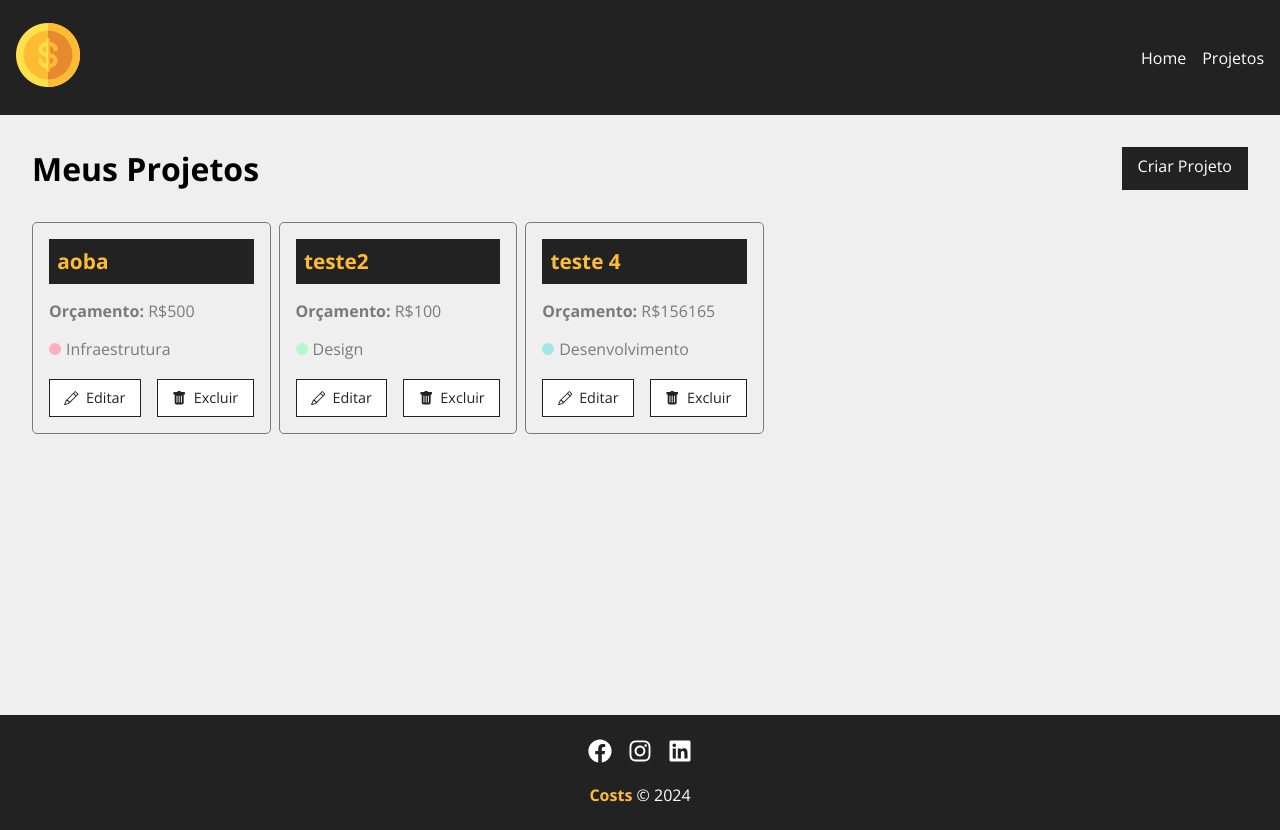
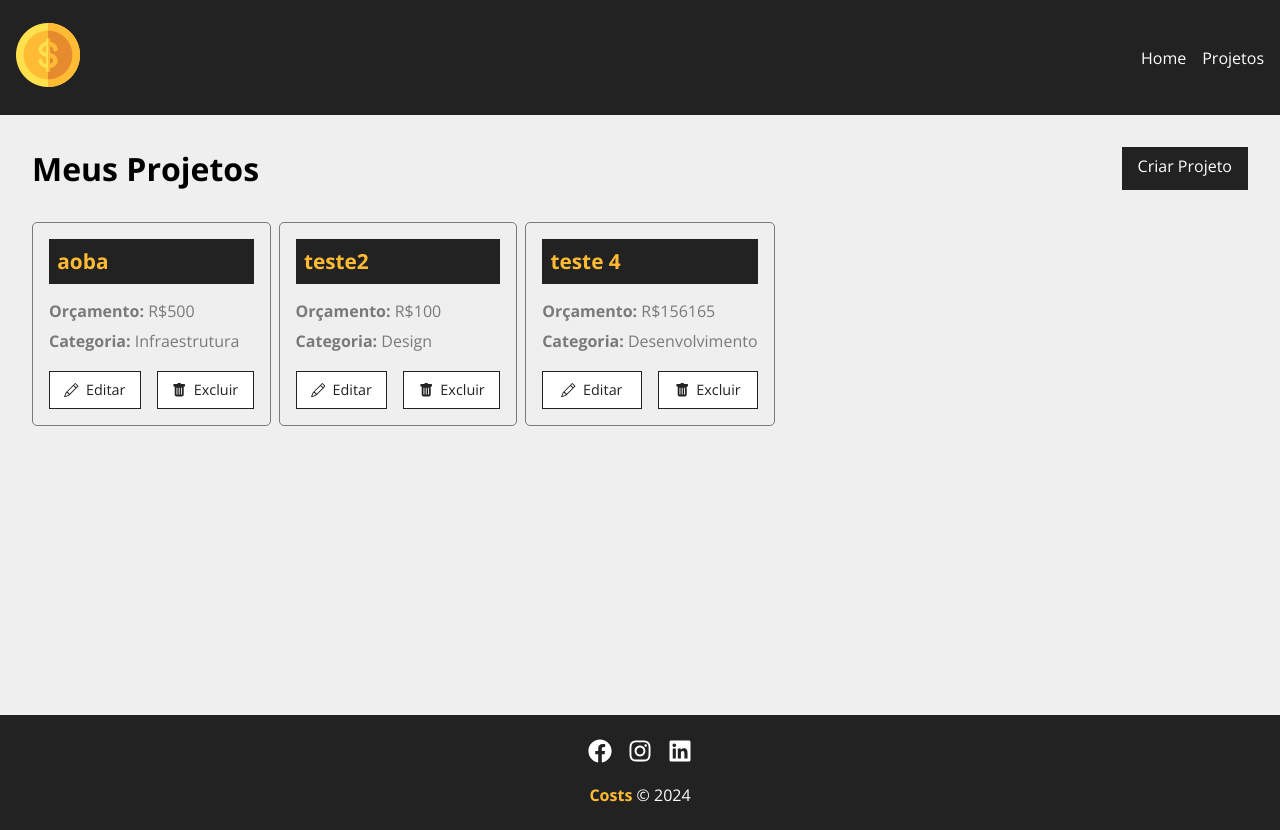
Before and after one commit to MateusFS99/Costs, a React (Create React App) app: page /projects in a window 1280 px wide. Built offline with nearby package versions, Linux system fonts and the light colour scheme; data requests are answered from the project's data file.

Commit message:
- Feat: Componentização Card

```diff
--- a/src/components/organisms/project/ProjectCard.jsx
+++ b/src/components/organisms/project/ProjectCard.jsx
@@ -1,8 +1,7 @@
 import { Link } from 'react-router-dom'
+import { BsPencil, BsFillTrashFill } from 'react-icons/bs'
 
-import styles from './ProjectCard.module.css'
-
-import { BsPencil, BsFillTrashFill } from 'react-icons/bs'
+import Card from '../../templates/Card'
 
 function ProjectCard({ project, handleRemove }) {
   const onRemove = (e) => {
@@ -11,26 +10,29 @@ function ProjectCard({ project, handleRemove }) {
   }
 
   return (
-    <div className={styles.projectCard}>
-      <h4>{project.name}</h4>
+    <Card
+      title={project.name}
+      content={
+        <>
           <p>
             <span>Orçamento:</span> R${project.budget}
           </p>
-      <p className={styles.categoryText}>
-        <span
-          className={`${styles[project.category.name.toLowerCase()]}`}
-        ></span>{' '}
-        {project.category.name}
+          <p>
+            <span>Categoria:</span> {project.category.name}
           </p>
-      <div className={styles.actions}>
+        </>
+      }
+      actions={
+        <>
           <Link to={`/project/${project.id}`}>
             <BsPencil /> Editar
           </Link>
           <button onClick={onRemove}>
             <BsFillTrashFill /> Excluir
           </button>
-      </div>
-    </div>
+        </>
+      }
+    />
   )
 }
 
--- a/src/components/organisms/service/ServiceCard.jsx
+++ b/src/components/organisms/service/ServiceCard.jsx
@@ -1,6 +1,6 @@
-import styles from '../project/ProjectCard.module.css'
+import { BsPencil, BsFillTrashFill } from 'react-icons/bs'
 
-import { BsPencil, BsFillTrashFill } from 'react-icons/bs'
+import Card from '../../templates/Card'
 
 function ServiceCard({ service, handleRemove }) {
   const onEdit = (e) => {
@@ -13,21 +13,27 @@ function ServiceCard({ service, handleRemove }) {
   }
 
   return (
-    <div className={styles.projectCard}>
-      <h4>{service.name}</h4>
+    <Card
+      title={service.name}
+      content={
+        <>
           <p>
             <span>Custo Total:</span> R${service.cost}
           </p>
           <p>{service.description}</p>
-      <div className={styles.actions}>
+        </>
+      }
+      actions={
+        <>
           <button onClick={onEdit}>
             <BsPencil /> Editar
           </button>
           <button onClick={onRemove}>
             <BsFillTrashFill /> Excluir
           </button>
-      </div>
-    </div>
+        </>
+      }
+    />
   )
 }
 
--- /dev/null
+++ b/src/components/templates/Card.jsx
@@ -0,0 +1,13 @@
+import styles from './Card.module.css'
+
+function Card({ title, content, actions }) {
+  return (
+    <div className={styles.card}>
+      <h4>{title}</h4>
+      <div className={styles.content}>{content}</div>
+      <div className={styles.actions}>{actions}</div>
+    </div>
+  )
+}
+
+export default Card
--- a/src/components/organisms/project/ProjectCard.module.css
+++ b/src/components/templates/Card.module.css
@@ -1,4 +1,4 @@
-.projectCard {
+.card {
   padding: 1em;
   border: 1px solid #7a7a7a;
   border-radius: 5px;
@@ -13,41 +13,17 @@
     font-size: 1.3em;
   }
 
-  p {
-    color: #7a7a7a;
+  .content {
+    display: flex;
+    flex-direction: column;
+    gap: 0.5em;
 
-    span {
-      font-weight: bold;
-    }
-  }
+    p {
+      color: #7a7a7a;
 
-  .categoryText {
-    display: flex;
-    align-items: center;
-    gap: 5px;
-
-    span {
-      display: block;
-      width: 12px;
-      height: 12px;
-      border-radius: 50%;
-      background-color: #ccc;
-    }
-
-    .infraestrutura {
-      background-color: #ffaebc;
-    }
-
-    .desenvolvimento {
-      background-color: #a0e7e5;
-    }
-
-    .design {
-      background-color: #b4f8c8;
-    }
-
-    .planejamento {
-      background-color: #fbe7c6;
+      span {
+        font-weight: bold;
+      }
     }
   }
 
```
Lines whose indentation alone changed are shown as unchanged.
